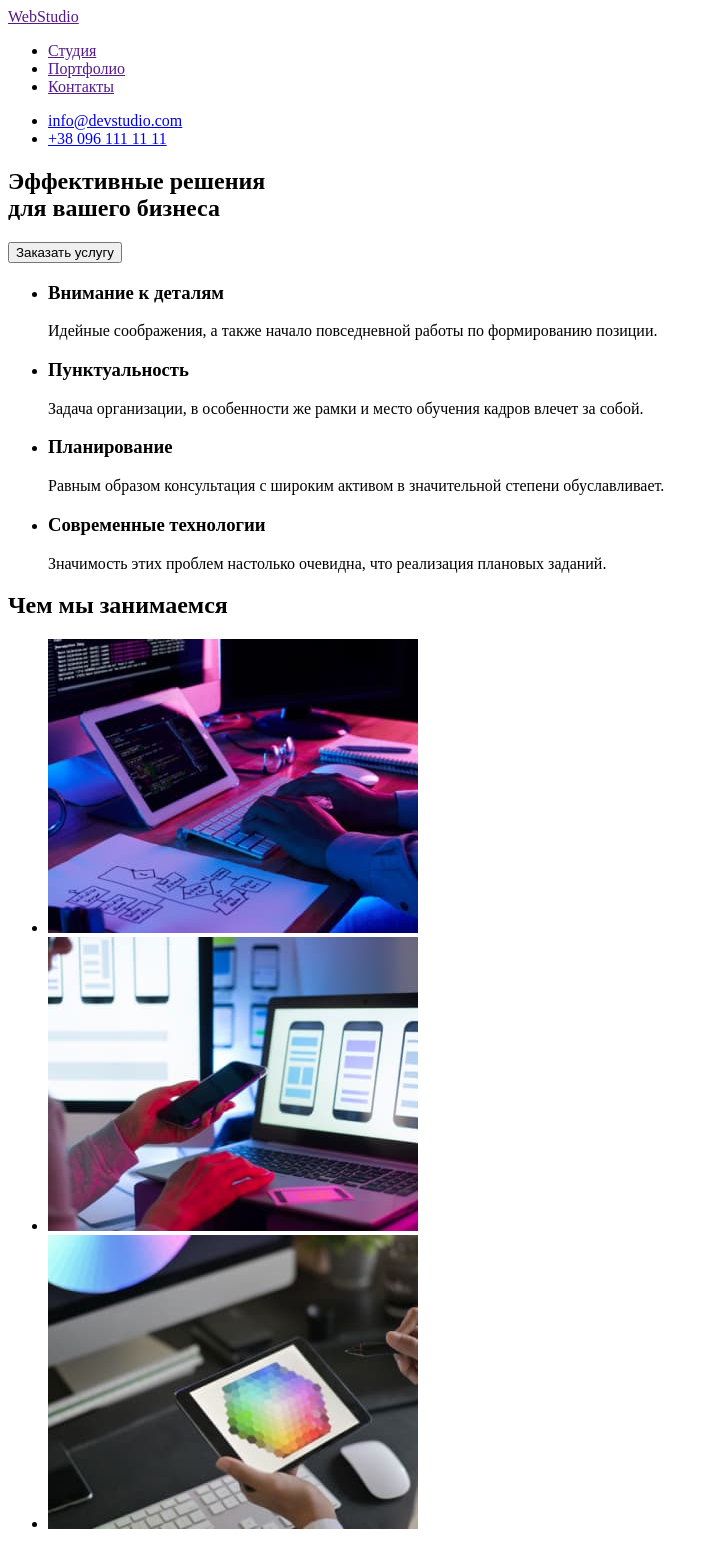
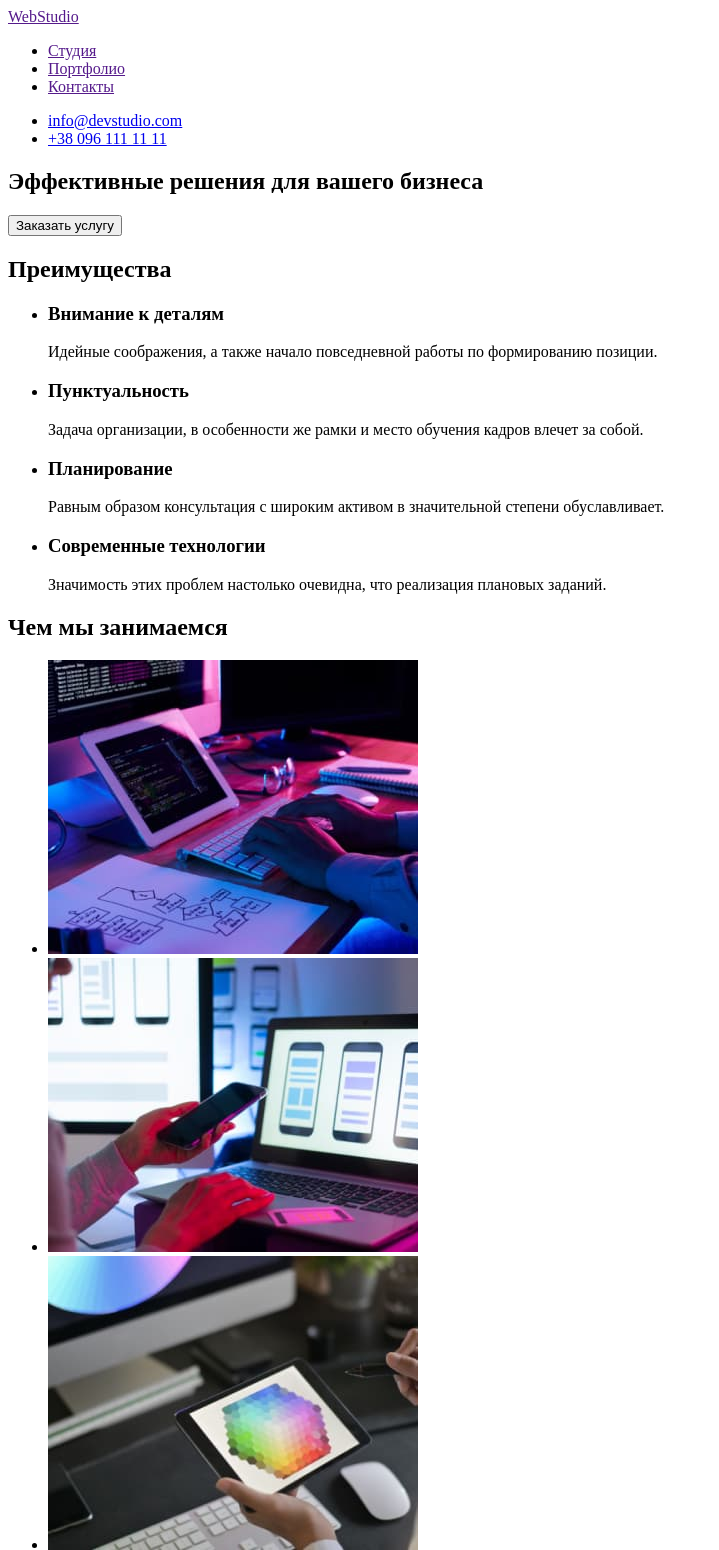
Before and after one commit to TaniaSem/goit-markup-hw-01, a plain HTML site: page index.html in a window 1280 px wide. Shown: the top 1550 px of the page, without its empty margins (0-719 px from the left). Drawn offline with Linux system fonts and the light colour scheme.

Commit message:
Фінальні поправки

```diff
--- a/index.html
+++ b/index.html
@@ -8,8 +8,9 @@
 <body>
     <!-- Header -->
 <header>
-    <a href="">WebStudio</a>
+
     <nav>
+        <a href="">WebStudio</a>
         <ul>
             <li><a href="">Студия</a></li>
             <li><a href="">Портфолио</a></li>
@@ -24,11 +25,13 @@
 <main>
     <!-- Section 1 -->
     <section>
-        <h1>Эффективные решения <br> для вашего бизнеса</h1>
+        <h1>Эффективные решения для вашего бизнеса</h1>
         <button type="button">Заказать услугу</button>
     </section>
     <!-- Section 2 -->
     <section>
+        <!-- прихований заголовок -->
+        <h2>Преимущества</h2>
         <ul>
             <li>
                 <h3>Внимание к деталям</h3>
@@ -47,6 +50,9 @@
                 <p>Значимость этих проблем настолько очевидна, что реализация плановых заданий.</p>
             </li>
         </ul>
+    </section>
+    <!-- Section 3 -->
+    <section>
         <h2>Чем мы занимаемся</h2>
         <ul>
             <li><img src="./images/about-img-1.jpg" alt="Робочий процес 1" width="370" height="294"></li>
@@ -54,7 +60,7 @@
             <li><img src="./images/about-img-3.jpg" alt="Робочий процес 3" width="370" height="294"></li>
         </ul>
     </section>
-    <!-- Section 3 -->
+    <!-- Section 4 -->
     <section>
         <h2>Наша команда</h2>
         <ul>
@@ -84,7 +90,7 @@
         <li>
             <a href="https://goo.gl/maps/3tdsHGGzz4T1NZrAA"
             target="_blank"
-            rel="noopener noreferrer nofollow"
+            rel="noopener noreferrer"
             >
             г. Киев, пр-т Леси Украинки, 26</a></li>
         <li><a href="mailto:info@devstudio.com">info@devstudio.com</a></li>
```
